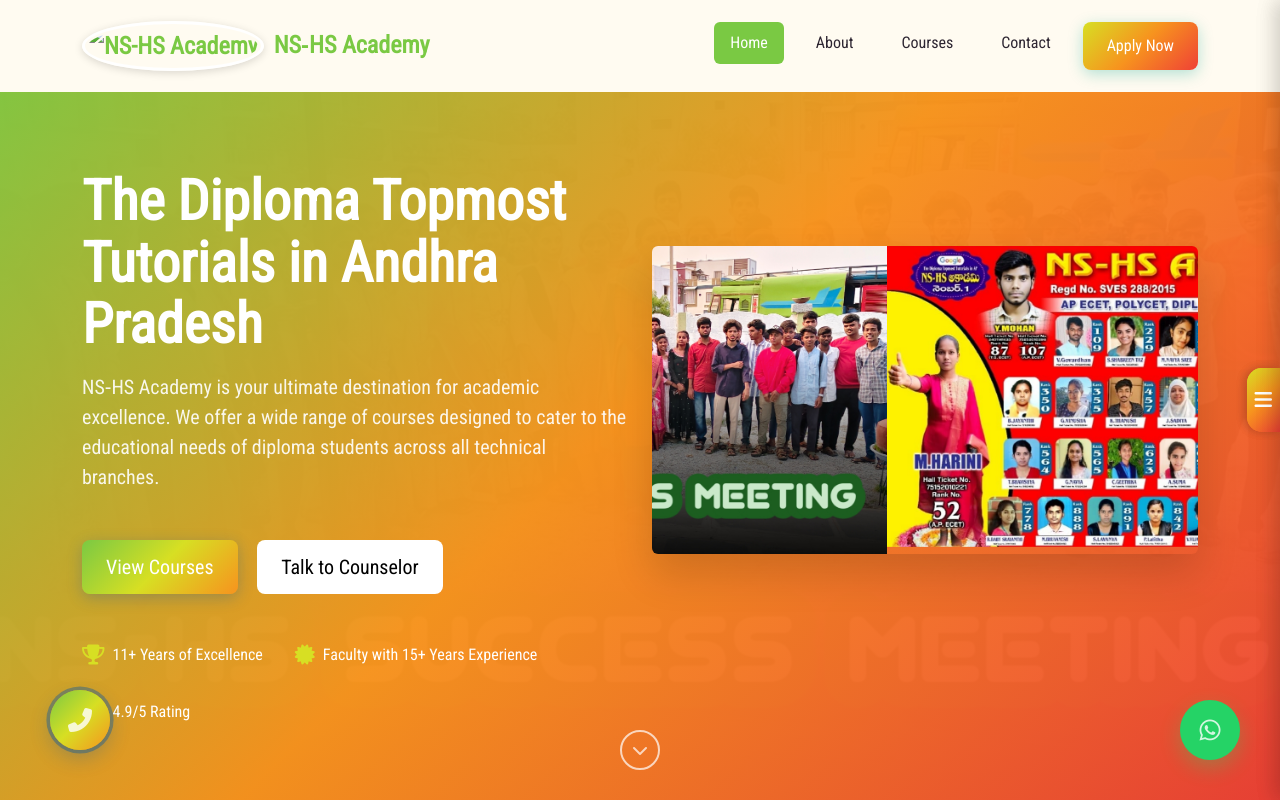
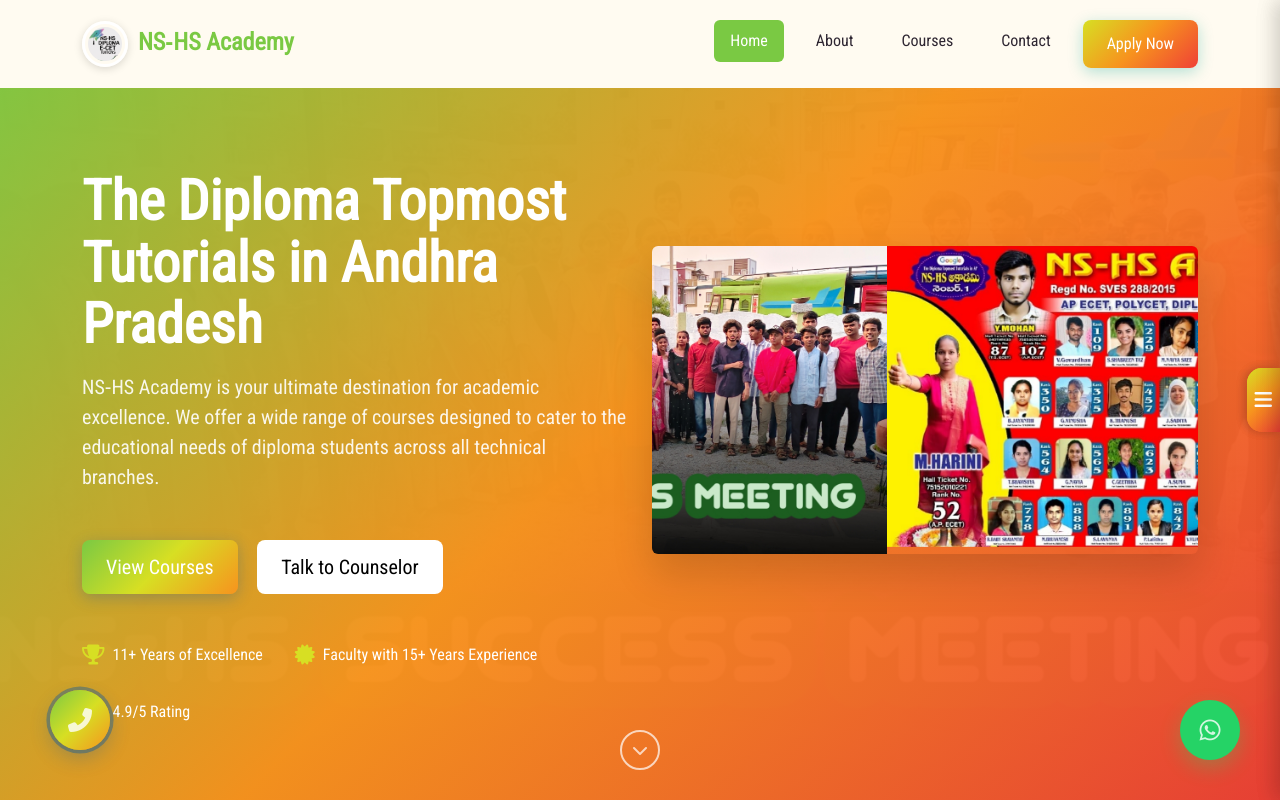
Before and after one commit to FiNix-Digital/NS-HS-C2, a plain HTML site: page index.html in a window 1280 px wide. Shown: the top 800 px of the page. Drawn offline with nearby package versions, Linux system fonts and the light colour scheme.

Commit message:
logo update

```diff
--- a/index.html
+++ b/index.html
@@ -15,12 +15,12 @@
   <meta name="robots" content="index, follow" />
 
   <!-- Favicon -->
-  <link rel="icon" href="./assets/logo-nshs.jpg" type="image/jpeg" />
+  <link rel="icon" href="logo.png" type="image/png" />
 
   <!-- Open Graph (Social Sharing) -->
   <meta property="og:title" content="NS-HS Academy | AP ECET, Polytechnic, AP EAPCET & Diploma Coaching" />
   <meta property="og:description" content="Top-rated coaching institute in Anantapur offering AP ECET, Polytechnic & Diploma tuition with expert faculty & high success rate." />
-  <meta property="og:image" content="https://nshsacademy.in/assets/logo NS-HS.jpg" />
+  <meta property="og:image" content="https://nshsacademy.in/logo.png" />
   <meta property="og:url" content="https://nshsacademy.in/" />
   <meta property="og:type" content="website" />
 
@@ -39,7 +39,7 @@
   "@type": "Organization",
   "name": "NS-HS Academy",
   "url": "https://nshsacademy.in",
-  "logo": "https://nshsacademy.in/assets/logo-nshs.jpg"
+  "logo": "https://nshsacademy.in/logo.png"
 }
 </script>
 
@@ -49,7 +49,7 @@
     <nav class="navbar navbar-expand-lg navbar-dark fixed-top custom-navbar">
       <div class="container">
         <a class="navbar-brand fw-bold" href="index.html">
-          <img class="logo" src="./Assets/logo-nshs.jpg" alt="NS-HS Academy">NS‑HS Academy
+          <img class="logo" src="logo.png" alt="NS-HS Academy">NS‑HS Academy
         </a>
         <button
           class="navbar-toggler"
```
